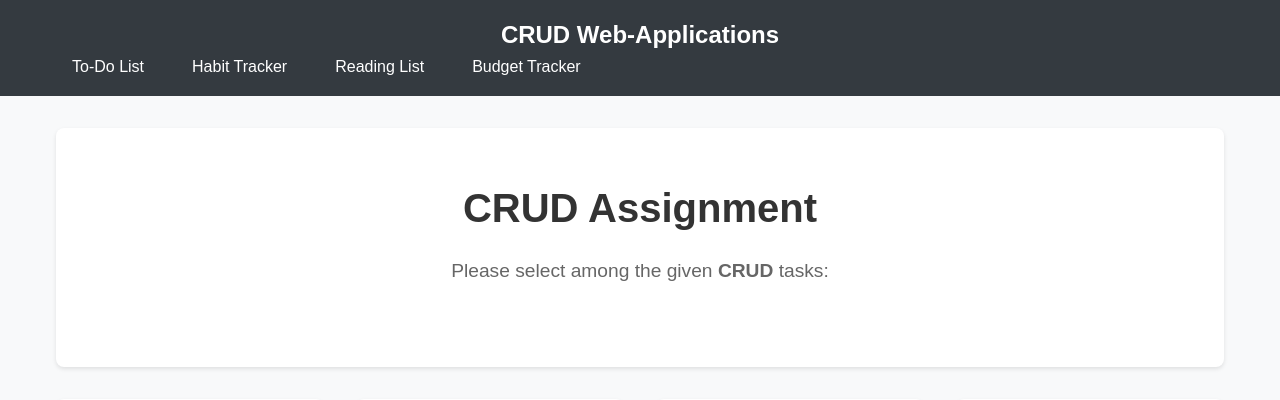
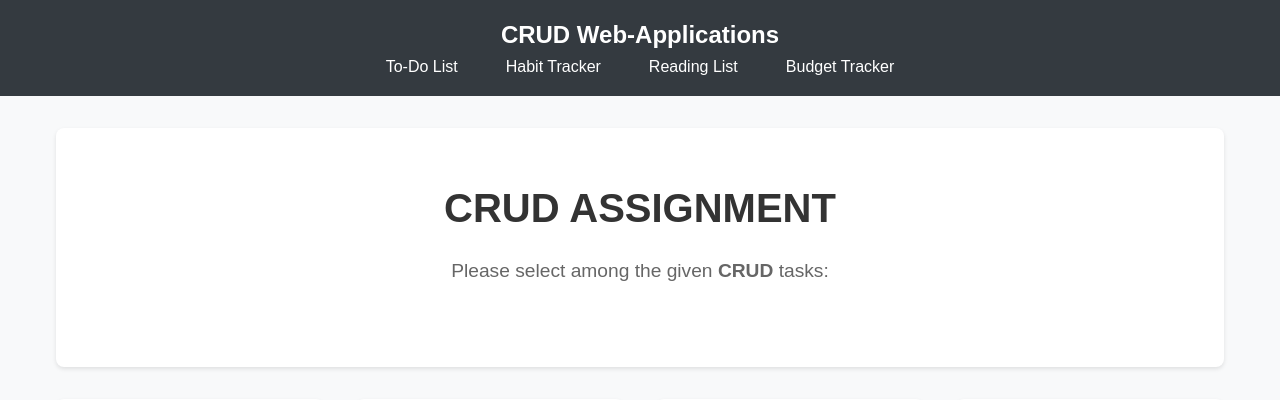
Before and after one commit to Tantalost/minor-CRUD, a PHP site: page / in a window 1280 px wide. Shown: the top 400 px of the page. Run offline with PHP 8.4, Linux system fonts and the light colour scheme; data that the repository does not hold is empty.

Commit message:
finish index

```diff
--- a/css/styles.css
+++ b/css/styles.css
@@ -38,6 +38,7 @@ body {
     list-style: none;
     display: flex;
     gap: 1rem;
+    justify-content: center;
 }
 
 .nav-link {
--- a/index.php
+++ b/index.php
@@ -1,6 +1,7 @@
 <?php
 require_once 'database/db_connect.php';
 
+/* Counts the querys per task */
 $stmt = $pdo->query("SELECT COUNT(*) FROM tasks WHERE completed = 0");
 $pendingTasks = $stmt->fetchColumn();
 
@@ -30,7 +31,7 @@ $totalExpenses = $stmt->fetchColumn() ?: 0;
             <div class="navbar-menu">
                 <ul class="navbar-nav">
                     <li class="nav-item">
-                        <a class="nav-link" href="todo.php">To-Do List</a>
+                        <a class="nav-link" href="todolist.php">To-Do List</a>
                     </li>
                     <li class="nav-item">
                         <a class="nav-link" href="habits.php">Habit Tracker</a>
@@ -48,7 +49,7 @@ $totalExpenses = $stmt->fetchColumn() ?: 0;
 
     <div class="container">
         <div class="welcome-section">
-            <h1>CRUD Assignment</h1>
+            <h1>CRUD ASSIGNMENT</h1>
             <p>Please select among the given <strong>CRUD</strong> tasks:</p>
         </div>
 
@@ -56,7 +57,7 @@ $totalExpenses = $stmt->fetchColumn() ?: 0;
             <div class="feature-card">
                 <h3>To-Do List</h3>
                 <p>Keep track of your tasks and deadlines. Currently <?php echo $pendingTasks; ?> pending tasks.</p>
-                <a href="todo.php" class="btn">Manage Tasks</a>
+                <a href="todolist.php" class="btn">Manage Tasks</a>
             </div>
 
             <div class="feature-card">
```
Also changed, not shown: todolist.php (renamed from todolist.html).
